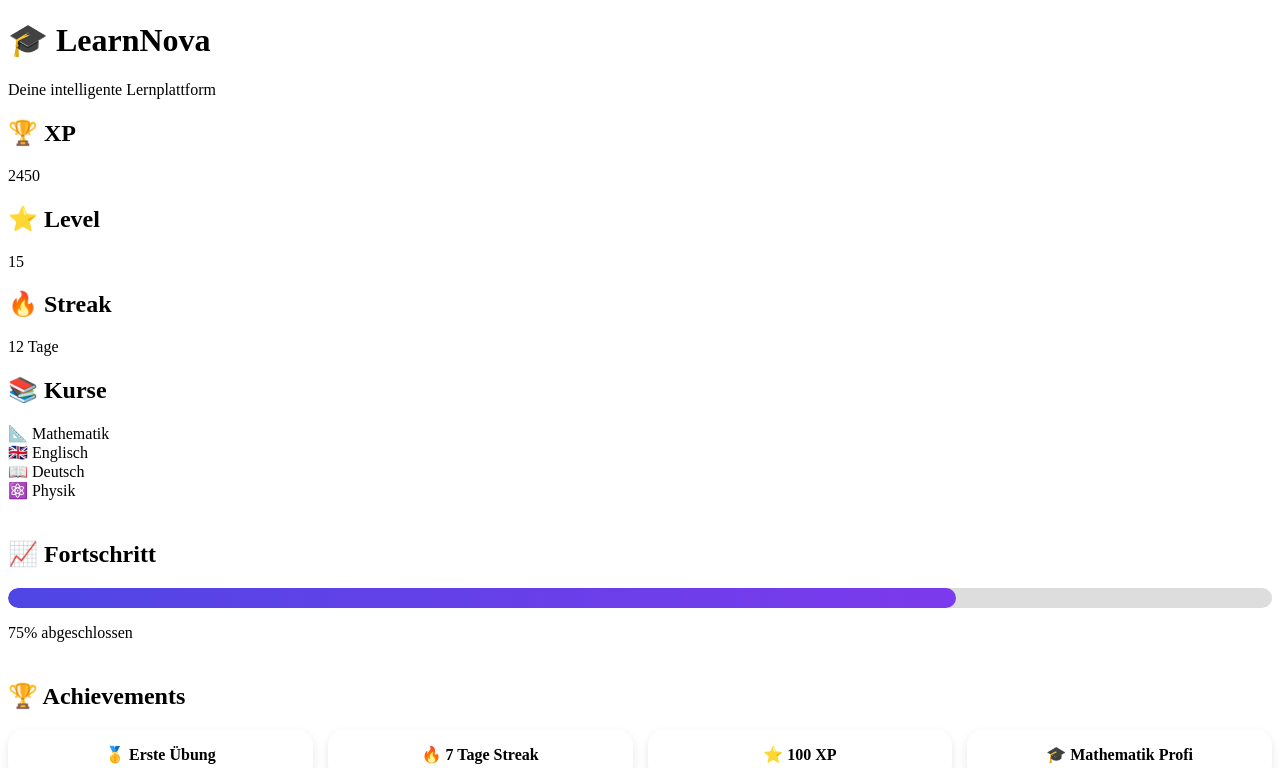
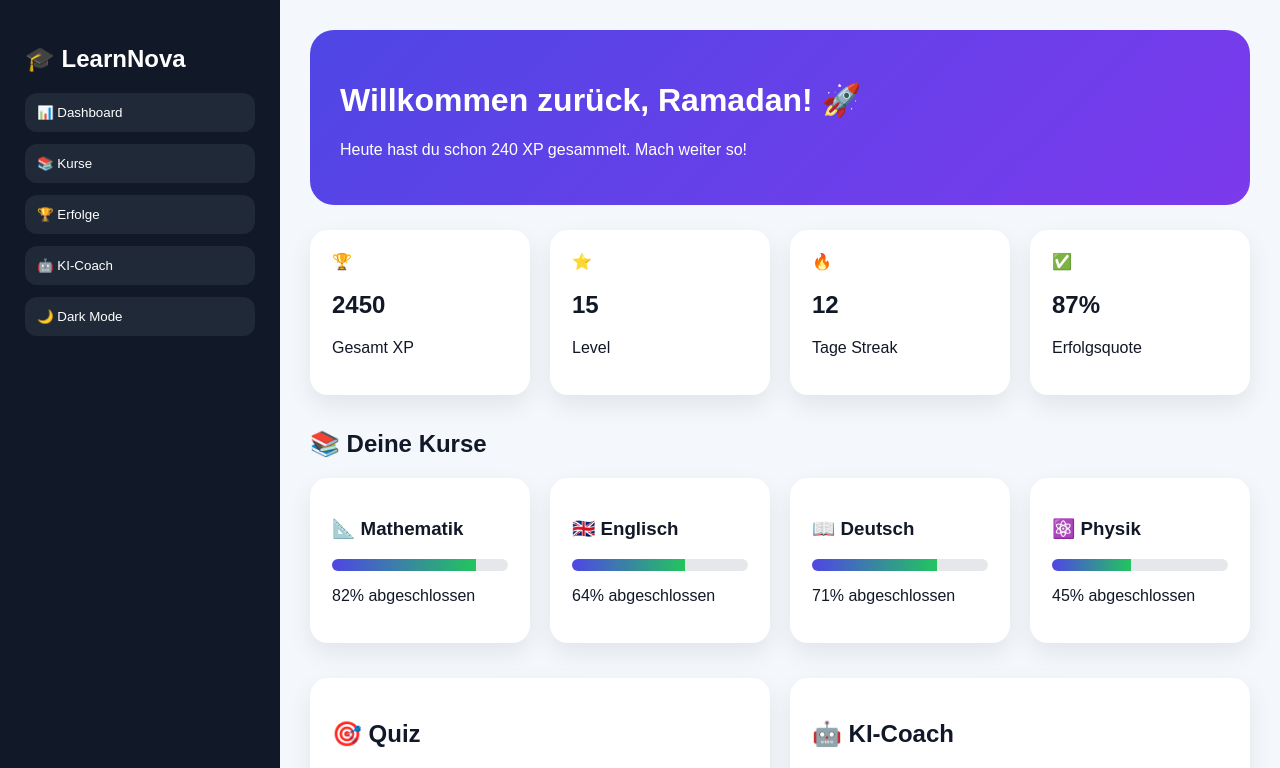
Before and after one commit to ramadanfarhood3-ship-it/learnnova-clean, a React (Vite) app: page / in a window 1280 px wide. Shown: the top 768 px of the page. Built offline with nearby package versions, Linux system fonts and the light colour scheme.

Commit message:
Upgrade LearnNova UI

```diff
--- a/src/App.tsx
+++ b/src/App.tsx
@@ -1,73 +1,98 @@
 import { useState } from "react";
 import "./App.css";
 
+const courses = [
+  { name: "Mathematik", icon: "📐", progress: 82 },
+  { name: "Englisch", icon: "🇬🇧", progress: 64 },
+  { name: "Deutsch", icon: "📖", progress: 71 },
+  { name: "Physik", icon: "⚛️", progress: 45 },
+];
+
 export default function App() {
-  const [xp] = useState(2450);
-  const [level] = useState(15);
-  const [streak] = useState(12);
+  const [dark, setDark] = useState(false);
+  const [xp, setXp] = useState(2450);
+
+  function startQuiz() {
+    setXp(xp + 50);
+    alert("✅ Richtig! +50 XP");
+  }
 
   return (
-    <div className="app">
-      <header className="header">
-        <h1>🎓 LearnNova</h1>
-        <p>Deine intelligente Lernplattform</p>
+    <div className={dark ? "app dark" : "app"}>
+      <aside className="sidebar">
+        <h2>🎓 LearnNova</h2>
+        <button>📊 Dashboard</button>
+        <button>📚 Kurse</button>
+        <button>🏆 Erfolge</button>
+        <button>🤖 KI-Coach</button>
+        <button onClick={() => setDark(!dark)}>
+          {dark ? "☀️ Light Mode" : "🌙 Dark Mode"}
+        </button>
+      </aside>
+
+      <main className="main">
+        <header className="hero">
+          <h1>Willkommen zurück, Ramadan! 🚀</h1>
+          <p>Heute hast du schon 240 XP gesammelt. Mach weiter so!</p>
         </header>
 
         <section className="stats">
-        <div className="card">
-          <h2>🏆 XP</h2>
-          <p>{xp}</p>
+          <div className="card">🏆 <h2>{xp}</h2><p>Gesamt XP</p></div>
+          <div className="card">⭐ <h2>15</h2><p>Level</p></div>
+          <div className="card">🔥 <h2>12</h2><p>Tage Streak</p></div>
+          <div className="card">✅ <h2>87%</h2><p>Erfolgsquote</p></div>
+        </section>
+
+        <section>
+          <h2>📚 Deine Kurse</h2>
+          <div className="course-grid">
+            {courses.map((course) => (
+              <div className="course" key={course.name}>
+                <h3>{course.icon} {course.name}</h3>
+                <div className="progress-bar">
+                  <div style={{ width: `${course.progress}%` }}></div>
                 </div>
-
-        <div className="card">
-          <h2>⭐ Level</h2>
-          <p>{level}</p>
+                <p>{course.progress}% abgeschlossen</p>
               </div>
-
-        <div className="card">
-          <h2>🔥 Streak</h2>
-          <p>{streak} Tage</p>
+            ))}
           </div>
         </section>
 
-      <section className="courses">
-        <h2>📚 Kurse</h2>
+        <section className="split">
+          <div className="panel">
+            <h2>🎯 Quiz</h2>
+            <p>Teste dein Wissen und sammle XP.</p>
+            <button className="primary" onClick={startQuiz}>
+              Quiz starten
+            </button>
+          </div>
 
-        <div className="course-grid">
-          <div className="course">📐 Mathematik</div>
-          <div className="course">🇬🇧 Englisch</div>
-          <div className="course">📖 Deutsch</div>
-          <div className="course">⚛️ Physik</div>
+          <div className="panel">
+            <h2>🤖 KI-Coach</h2>
+            <p>Frage deinen Lernassistenten nach Hilfe.</p>
+            <input placeholder="z.B. Erkläre mir Brüche..." />
           </div>
         </section>
 
-      <section className="progress-section">
-        <h2>📈 Fortschritt</h2>
-
-        <div className="progress-bar">
-          <div
-            className="progress-fill"
-            style={{ width: "75%" }}
-          ></div>
-        </div>
-
-        <p>75% abgeschlossen</p>
-      </section>
-
-      <section className="achievements">
+        <section>
           <h2>🏆 Achievements</h2>
-
           <div className="badge-grid">
             <div className="badge">🥇 Erste Übung</div>
             <div className="badge">🔥 7 Tage Streak</div>
             <div className="badge">⭐ 100 XP</div>
-          <div className="badge">🎓 Mathematik Profi</div>
+            <div className="badge">🎓 Mathe Profi</div>
           </div>
         </section>
 
-      <button className="quiz-btn">
-        🎯 Quiz starten
-      </button>
+        <section>
+          <h2>🥇 Leaderboard</h2>
+          <div className="leaderboard">
+            <p>1. Anna — 5200 XP</p>
+            <p>2. Max — 4800 XP</p>
+            <p>3. Ramadan — {xp} XP</p>
+          </div>
+        </section>
+      </main>
     </div>
   );
 }
--- a/src/index.css
+++ b/src/index.css
@@ -1,36 +1,118 @@
-.progress-section {
-  margin-top: 40px;
+body {
+  margin: 0;
+  font-family: Arial, sans-serif;
+}
+
+.app {
+  display: flex;
+  min-height: 100vh;
+  background: #f4f7fb;
+  color: #111827;
+}
+
+.dark {
+  background: #0f172a;
+  color: white;
+}
+
+.sidebar {
+  width: 230px;
+  background: #111827;
+  color: white;
+  padding: 25px;
+}
+
+.sidebar button {
+  display: block;
+  width: 100%;
+  margin: 12px 0;
+  padding: 12px;
+  border: none;
+  border-radius: 12px;
+  background: #1f2937;
+  color: white;
+  text-align: left;
+  cursor: pointer;
+}
+
+.main {
+  flex: 1;
+  padding: 30px;
+}
+
+.hero {
+  background: linear-gradient(135deg, #4f46e5, #7c3aed);
+  color: white;
+  padding: 30px;
+  border-radius: 24px;
+  margin-bottom: 25px;
+}
+
+.stats,
+.course-grid,
+.badge-grid,
+.split {
+  display: grid;
+  grid-template-columns: repeat(auto-fit, minmax(220px, 1fr));
+  gap: 20px;
+  margin: 20px 0 35px;
+}
+
+.card,
+.course,
+.panel,
+.badge,
+.leaderboard {
+  background: white;
+  color: #111827;
+  padding: 22px;
+  border-radius: 18px;
+  box-shadow: 0 10px 25px rgba(0,0,0,0.08);
+}
+
+.dark .card,
+.dark .course,
+.dark .panel,
+.dark .badge,
+.dark .leaderboard {
+  background: #1e293b;
+  color: white;
 }
 
 .progress-bar {
-  width: 100%;
-  height: 20px;
-  background: #ddd;
+  height: 12px;
+  background: #e5e7eb;
   border-radius: 20px;
   overflow: hidden;
 }
 
-.progress-fill {
+.progress-bar div {
   height: 100%;
-  background: linear-gradient(90deg, #4f46e5, #7c3aed);
-  border-radius: 20px;
+  background: linear-gradient(90deg, #4f46e5, #22c55e);
 }
 
-.achievements {
-  margin-top: 40px;
+.primary {
+  padding: 12px 18px;
+  border: none;
+  border-radius: 12px;
+  background: #4f46e5;
+  color: white;
+  cursor: pointer;
 }
 
-.badge-grid {
-  display: grid;
-  grid-template-columns: repeat(auto-fit, minmax(180px, 1fr));
-  gap: 15px;
+input {
+  width: 100%;
+  padding: 12px;
+  border-radius: 12px;
+  border: 1px solid #ddd;
 }
 
-.badge {
-  background: white;
-  padding: 15px;
-  border-radius: 15px;
-  text-align: center;
-  font-weight: bold;
-  box-shadow: 0 4px 10px rgba(0,0,0,0.1);
+@media (max-width: 700px) {
+  .app {
+    flex-direction: column;
+  }
+
+  .sidebar {
+    width: auto;
+  }
 }
```
Lines whose indentation alone changed are shown as unchanged.
